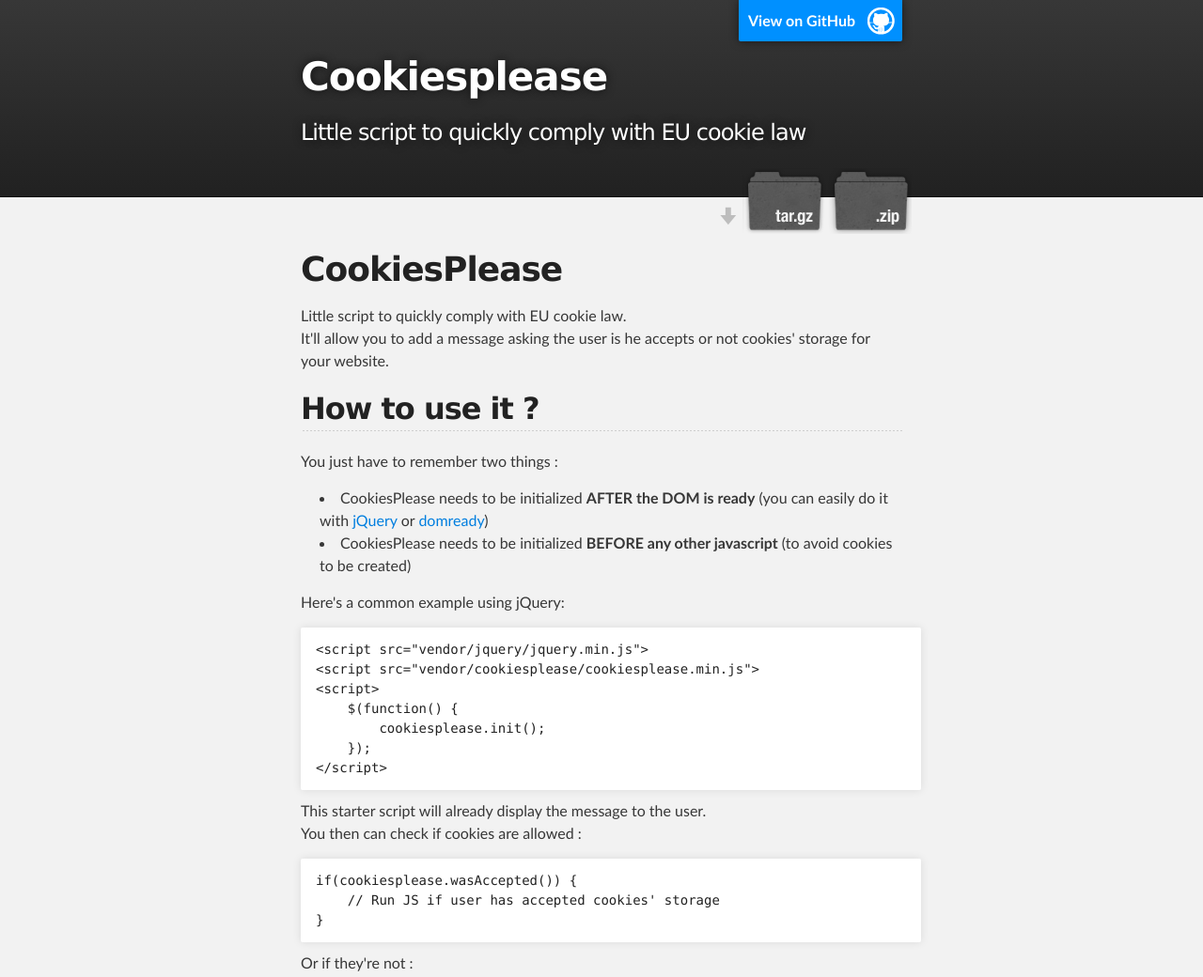
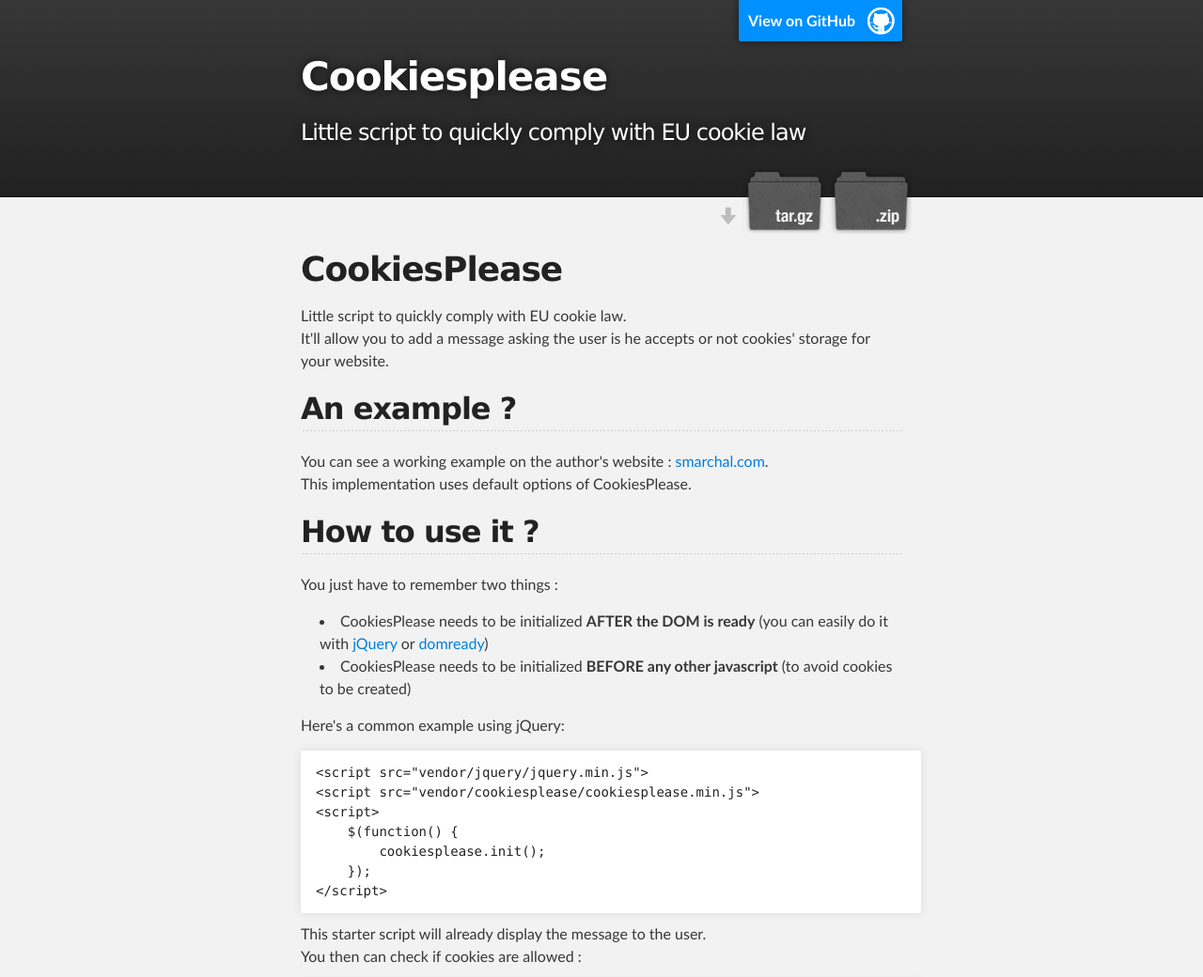
Before and after one commit to zessx/cookiesplease, a plain HTML site: page index.html in a window 1280 px wide. Shown: the top 1040 px of the page at 94% size. Drawn offline with Linux system fonts and the light colour scheme.

```diff
--- a/index.html
+++ b/index.html
@@ -36,6 +36,12 @@
 
 <p>Little script to quickly comply with EU cookie law.<br>
 It'll allow you to add a message asking the user is he accepts or not cookies' storage for your website.</p>
+
+<h2>
+<a name="an-example-" class="anchor" href="#an-example-"><span class="octicon octicon-link"></span></a>An example ?</h2>
+
+<p>You can see a working example on the author's website : <a href="http://smarchal.com">smarchal.com</a>.<br>
+This implementation uses default options of CookiesPlease.</p>
 
 <h2>
 <a name="how-to-use-it-" class="anchor" href="#how-to-use-it-"><span class="octicon octicon-link"></span></a>How to use it ?</h2>
```
Also changed, not shown: params.json (+1 -1 lines).
